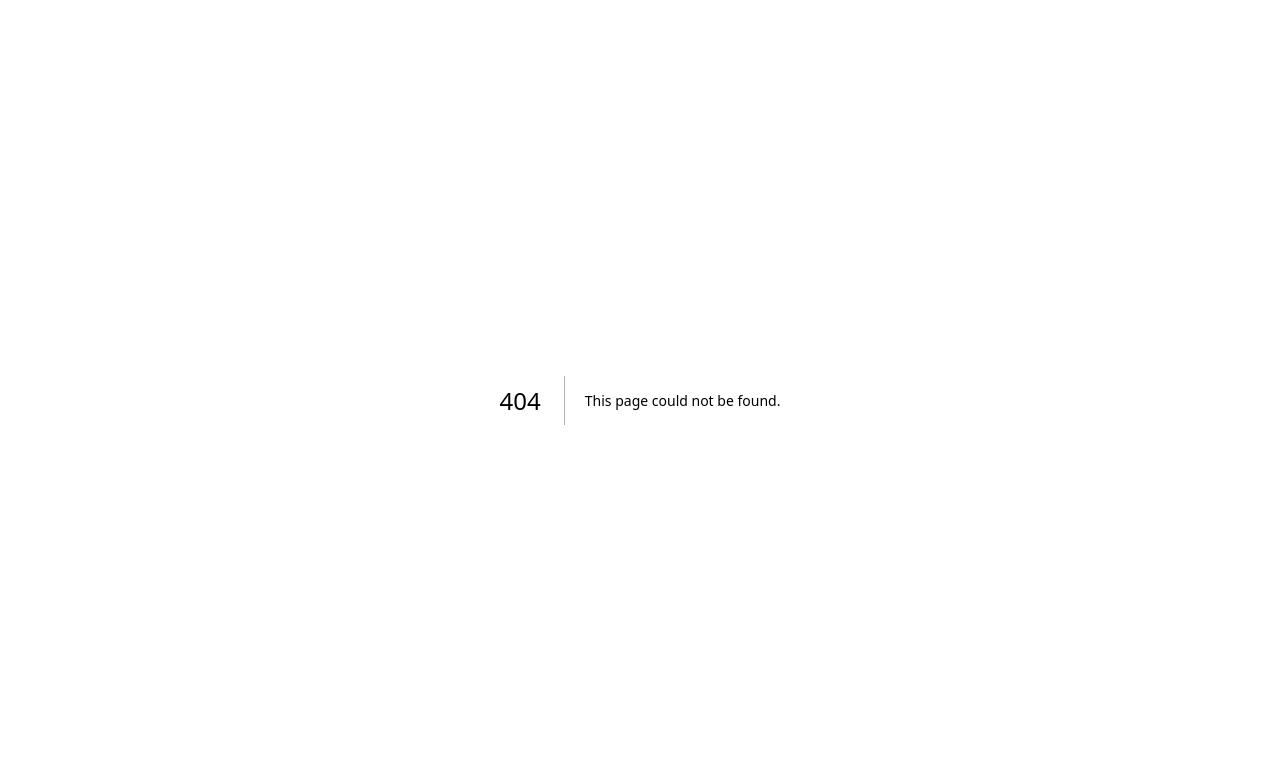
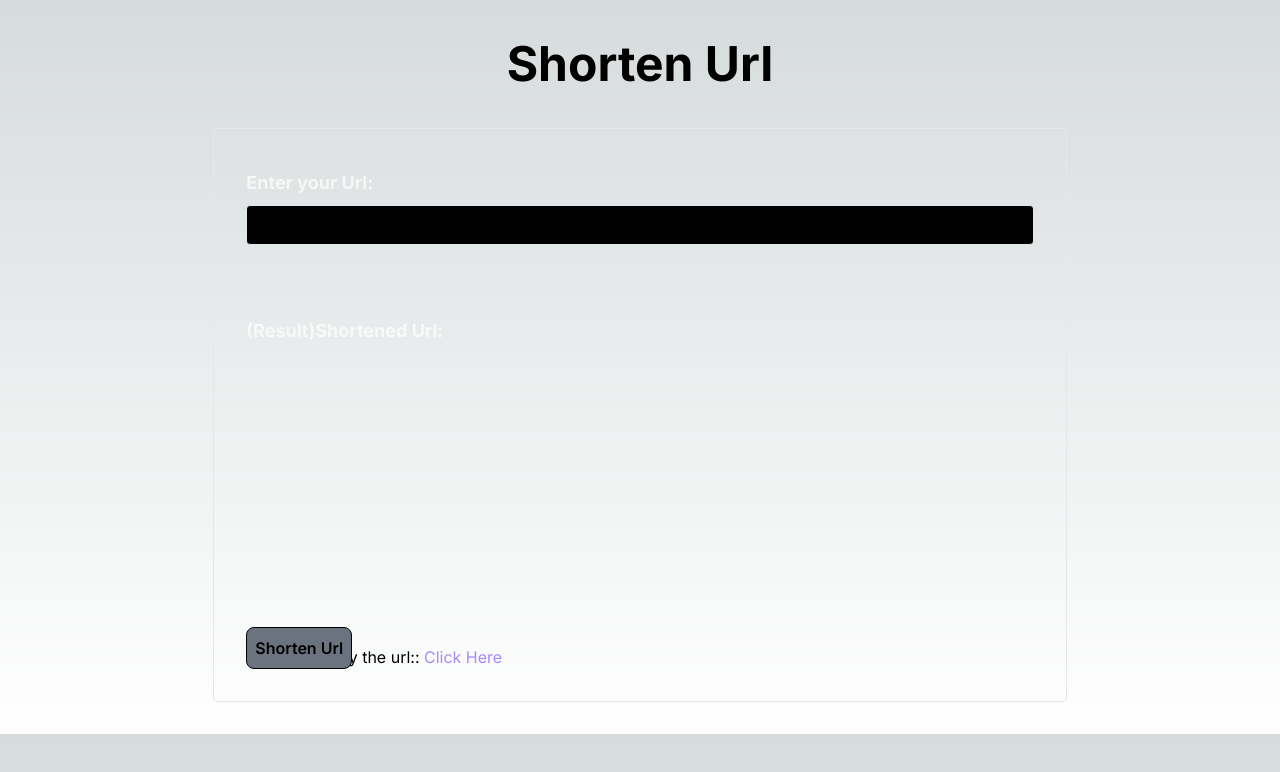
Before and after one commit to SandipGyawali/Url-Shortner, a Next.js app: page /insert in a window 1280 px wide. Before the commit this address had no page. Shown: the top 772 px of the page. Built offline with nearby package versions, Linux system fonts and the light colour scheme.

Commit message:
generate short url form add'n

```diff
--- /dev/null
+++ b/src/app/insert/layout.tsx
@@ -0,0 +1,14 @@
+import UrlForm from "./page";
+
+function UrlLayout() {
+  return (
+    <div className="url-container h-fit">
+      <div className="title-wrapper flex items-center justify-center text-center my-10 font-bold relative text-5xl">
+        <span className="text-center">Shorten Url</span>
+      </div>
+      <UrlForm />
+    </div>
+  );
+}
+
+export default UrlLayout;
--- /dev/null
+++ b/src/app/insert/page.tsx
@@ -0,0 +1,76 @@
+"use client";
+import Button from "@/components/Button";
+import { useState, FormEvent } from "react";
+import axios from "axios";
+import { ToastContainer, toast } from "react-toastify";
+import "react-toastify/dist/ReactToastify.css";
+
+function UrlForm() {
+  const [url, setUrl] = useState<string>("");
+  const [shortUrl, setShortUrl] = useState<string>("");
+
+  async function handleUrlFormSubmit(e: FormEvent<HTMLFormElement>) {
+    e.preventDefault();
+    try {
+      const res = await axios.post("/api/url", { url: url });
+
+      if (res.status === 200) {
+        if (res.data?.status === "Successful") {
+          setShortUrl(res.data?.description?.shortUrlId);
+          toast.success("Short-Url created Successfully");
+        }
+      }
+      console.log(res.data);
+    } catch (err) {
+      toast.error("Error while creating a short url");
+    }
+  }
+
+  return (
+    <div
+      className="url-form-wrapper relative rounded h-fit m-auto mb-8 w-11/12 lg:w-8/12
+        2xl:6/12 border br-white p-8"
+    >
+      <form
+        onSubmit={handleUrlFormSubmit}
+        className="url-form relative min-h-[500px]"
+      >
+        <div className="input-wrapper flex flex-col mt-2">
+          <label className="font-bold text-lg mb-2 text-white/70">
+            Enter your Url:
+          </label>
+          <input
+            type="text"
+            onChange={(e) => setUrl(e.target.value)}
+            className="text-white rounded bg-black border br-white h-10 px-2 font-semibold"
+            required={true}
+          />
+        </div>
+        <br />
+        <br />
+        <br />
+        <div className="input-wrapper flex flex-col">
+          <label className="font-bold flex gap-4 text-lg text-white/70">
+            <span>(Result)Shortened Url:</span>
+            <span className="text-violet-400">
+              {shortUrl != "" ? `http://localhost:3000/${shortUrl}` : ""}
+            </span>
+          </label>
+          <p className="font-bold my-2 ml-4"></p>
+        </div>
+        <div className="btn-wrapper flex flex-col absolute bottom-0">
+          <Button style="w-fit" label="Shorten Url" />
+          <span>
+            Note: To verify the url::{" "}
+            <a href="http://localhost:3000/url" className="text-violet-400">
+              Click Here
+            </a>
+          </span>
+        </div>
+      </form>
+      <ToastContainer />
+    </div>
+  );
+}
+
+export default UrlForm;
```
